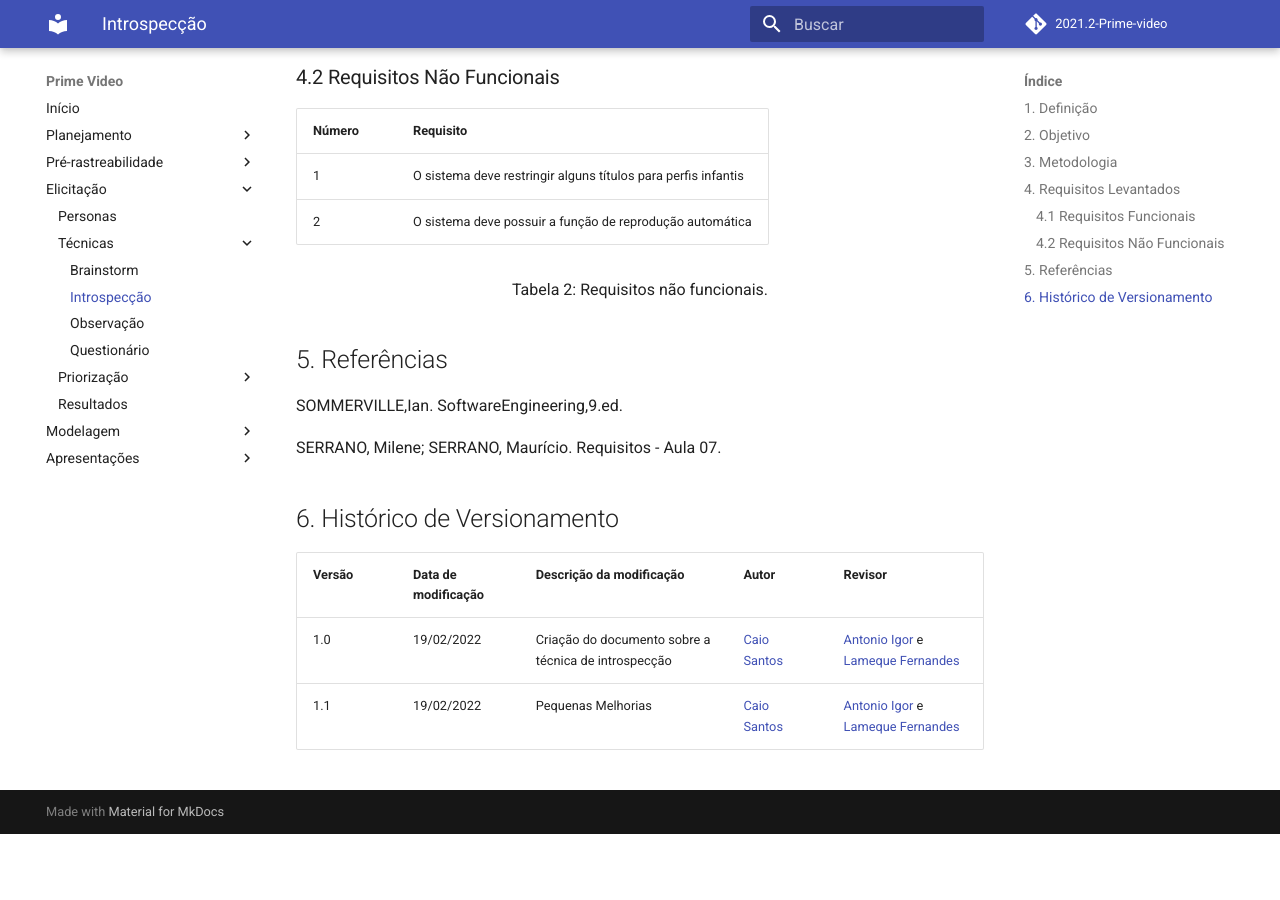
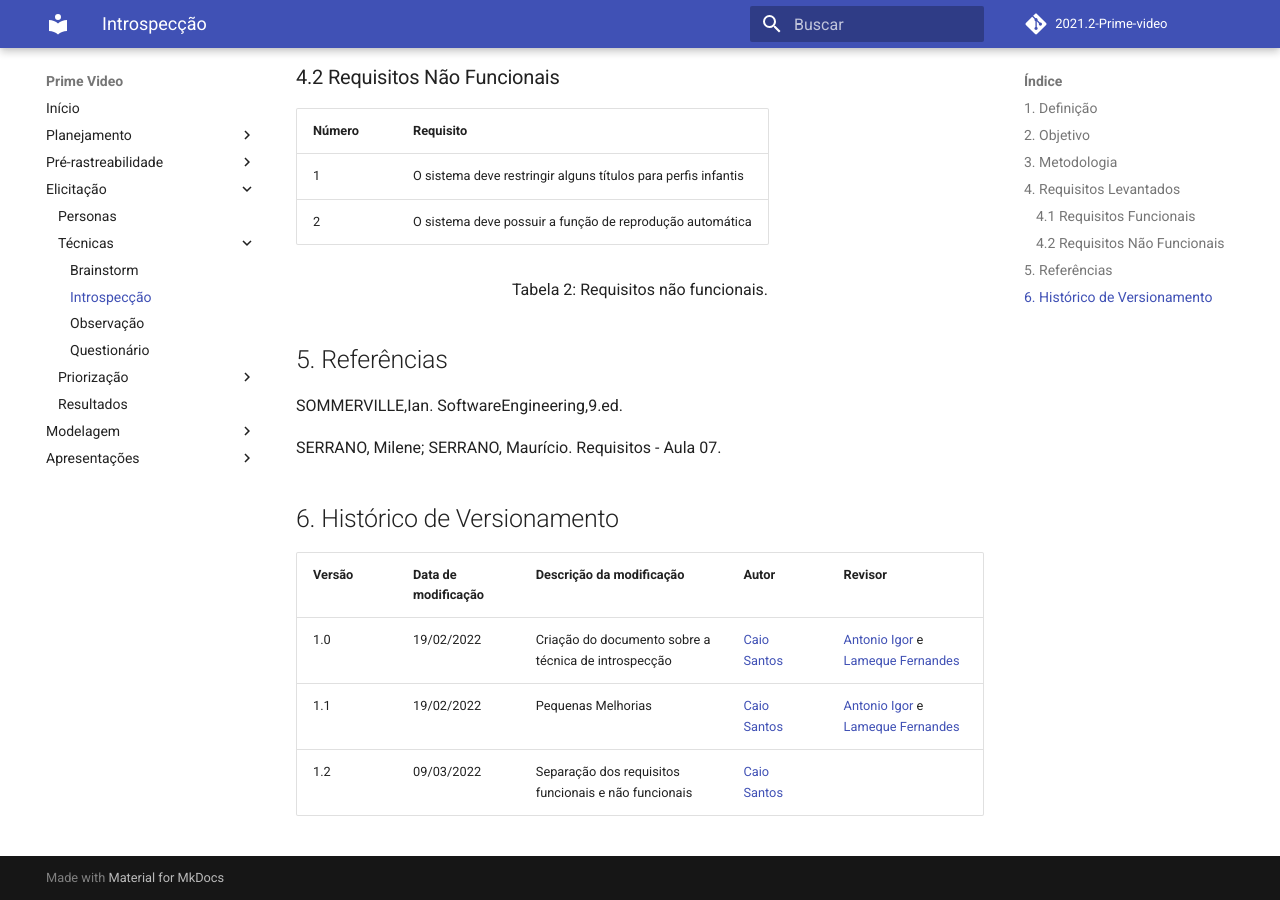
Before and after one commit to Requisitos-de-Software/2021.2-Prime-video, an MkDocs documentation site: the page built from docs/elicitacao/tecnicas/instrospeccao.md, in a window 1280 px wide and 900 px high, scrolled down 1516 px. Built offline with MkDocs 1.6.1 and Material for MkDocs 9.7.7, drawn with Linux system fonts in a browser that asks for light colours; comment, search, counter and statistics services are not loaded; before the commit the page ends 2350 px from its top, so only the background shows below that.

Commit message:
Update instrospeccao.md

```diff
--- a/docs/elicitacao/tecnicas/instrospeccao.md
+++ b/docs/elicitacao/tecnicas/instrospeccao.md
@@ -70,3 +70,4 @@
 |-|-|-|-|-|
 |1.0|19/02/2022|Criação do documento sobre a técnica de introspecção|[Caio Santos](https://github.com/caiobsantos)|[Antonio Igor](https://github.com/antonioigorcarvalho) e [Lameque Fernandes](https://github.com/lamequefernandes)|
 |1.1|19/02/2022|Pequenas Melhorias|[Caio Santos](https://github.com/caiobsantos)|[Antonio Igor](https://github.com/antonioigorcarvalho) e [Lameque Fernandes](https://github.com/lamequefernandes)|
+|1.2|09/03/2022|Separação dos requisitos funcionais e não funcionais|[Caio Santos](https://github.com/caiobsantos)||
```
